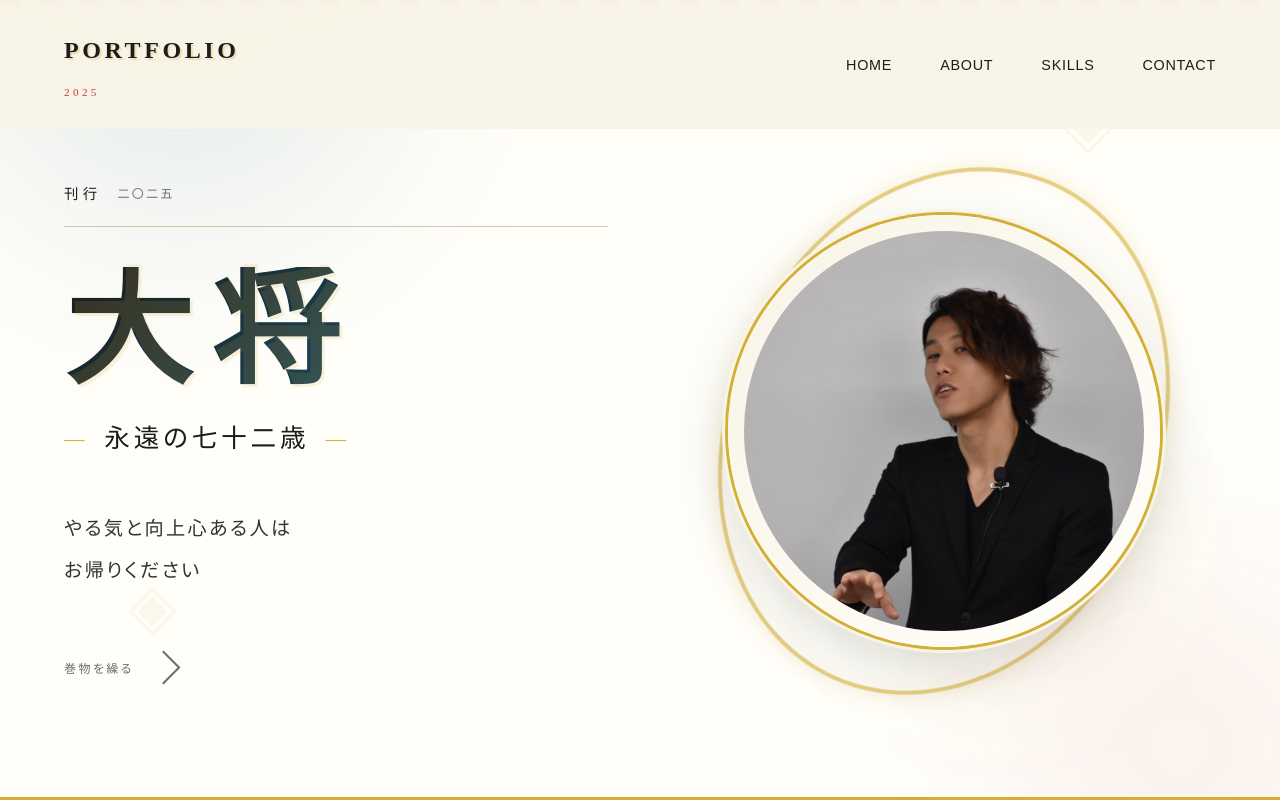
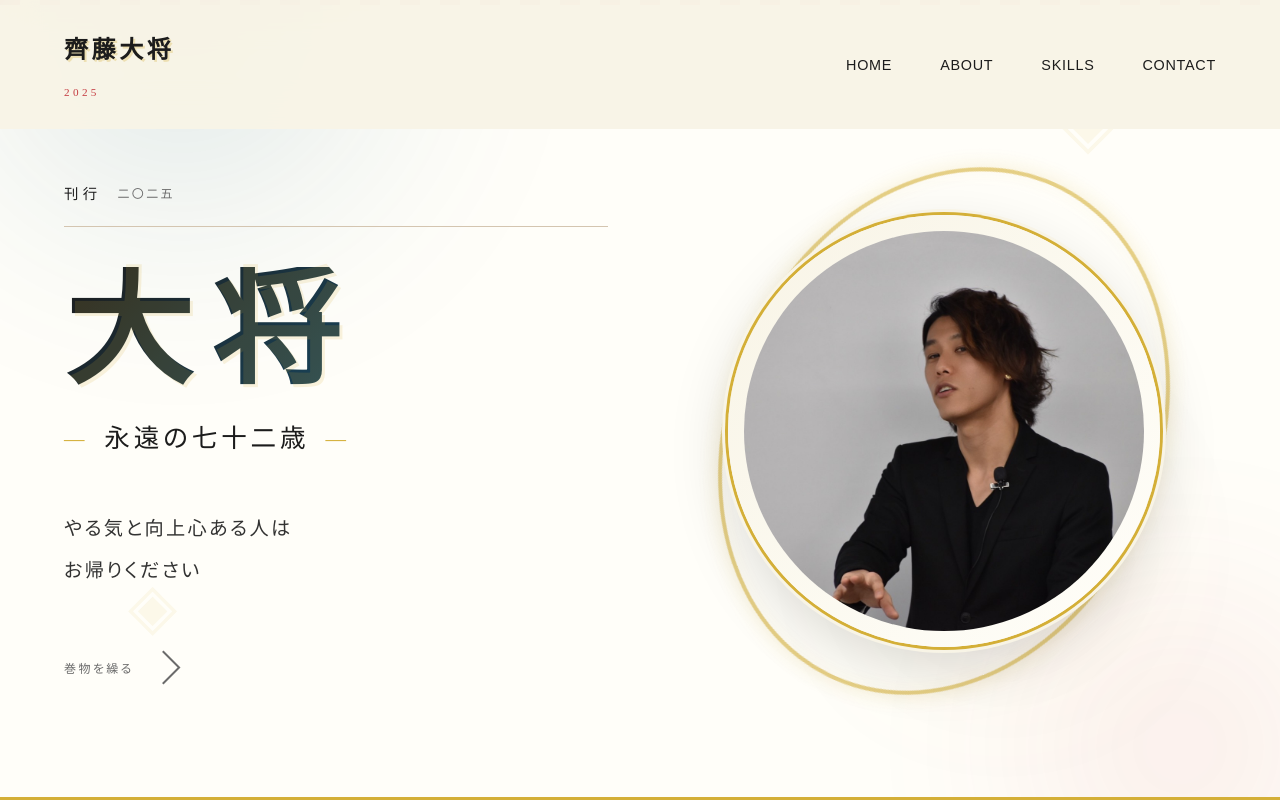
Before and after one commit to TIshow/mysite, a React (Vite) app: page / in a window 1280 px wide. Shown: the top 800 px of the page. Built offline with nearby package versions, Linux system fonts and the light colour scheme.

Commit message:
fix: Changed title

```diff
--- a/index.html
+++ b/index.html
@@ -7,7 +7,7 @@
     <link rel="preconnect" href="https://fonts.googleapis.com">
     <link rel="preconnect" href="https://fonts.gstatic.com" crossorigin>
     <link href="https://fonts.googleapis.com/css2?family=Noto+Serif+JP:wght@400;500;600;700;900&display=swap" rel="stylesheet">
-    <title>大将 - Portfolio</title>
+    <title>齊藤大将</title>
   </head>
   <body>
     <div id="root"></div>
--- a/src/components/Contact.jsx
+++ b/src/components/Contact.jsx
@@ -72,7 +72,7 @@ function Contact() {
           </div>
         </div>
         <footer className="contact-footer">
-          <p>&copy; 2025 Portfolio. All rights reserved.</p>
+          <p>&copy; 2025 齊藤大将. All rights reserved.</p>
         </footer>
       </div>
     </section>
--- a/src/components/Header.jsx
+++ b/src/components/Header.jsx
@@ -12,7 +12,7 @@ function Header({ scrollToSection }) {
     <header className="header">
       <nav className="nav">
         <div className="logo">
-          <span className="logo-text">PORTFOLIO</span>
+          <span className="logo-text">齊藤大将</span>
           <span className="logo-subtitle">2025</span>
         </div>
         <ul className="nav-links">
```
